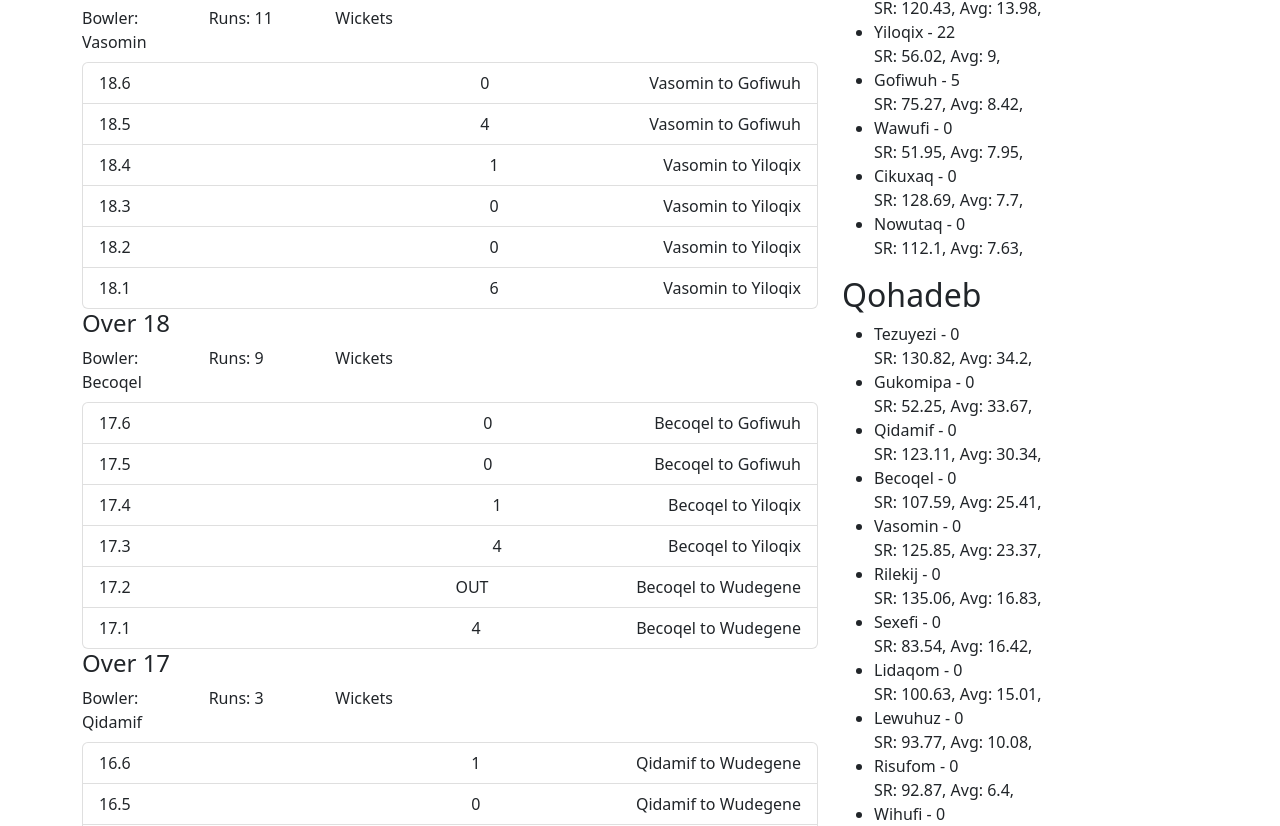
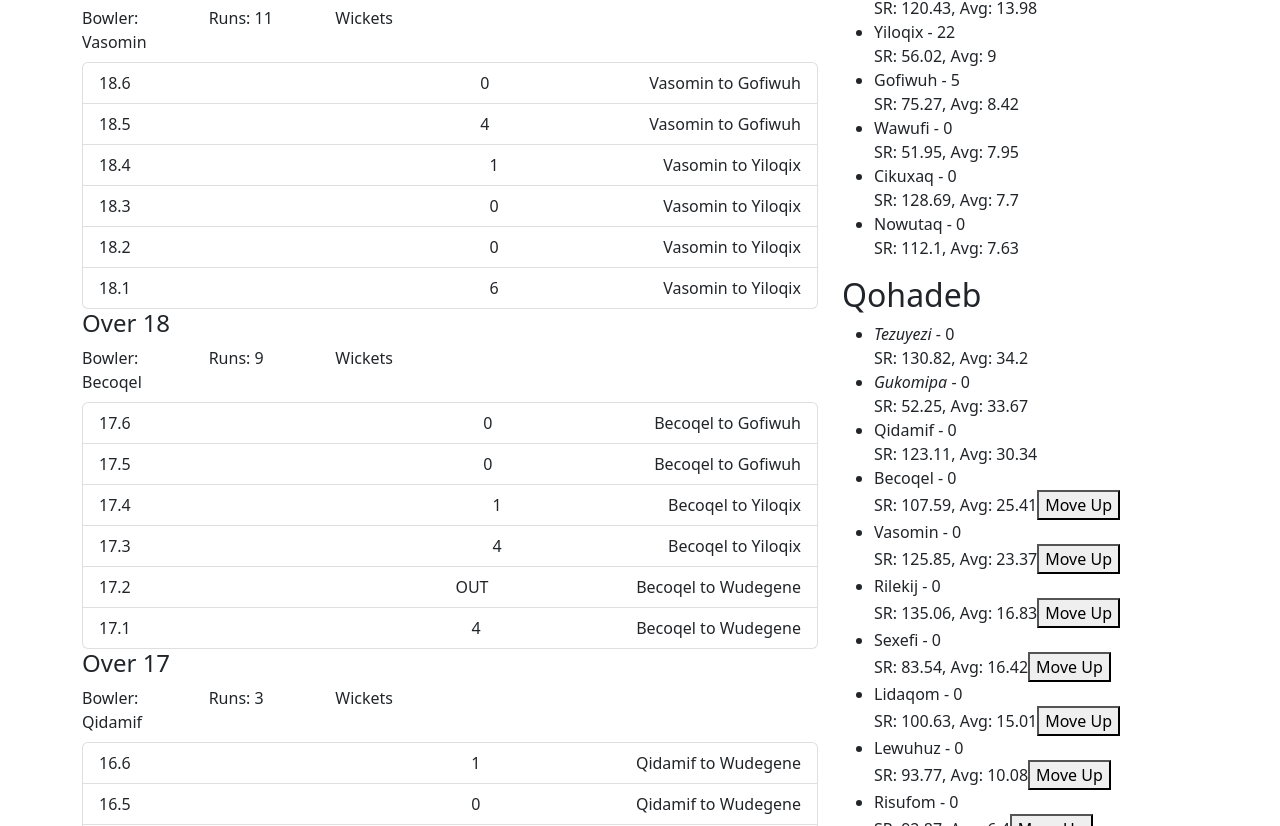
Before and after one commit to rdsimes/crykit, a React (Create React App) app: page / in a window 1280 px wide. Shown: the part 814-1640 px from the top of the page. Built offline with nearby package versions, Linux system fonts and the light colour scheme.

Commit message:
team reordering first try

```diff
--- a/src/App.tsx
+++ b/src/App.tsx
@@ -25,6 +25,10 @@ function App() {
   const [currentOver, setCurrentOver] = useState<DeliveryResult[]>([]);
   const [lastWicket, setLastWicket] = useState<Player>();
   const [chasingWickets, setChasingWickets] = useState<number>(0);
+  const movePlayerUp = (index:number) => {
+    [batters[index - 1], batters[index]] = [batters[index], batters[index - 1]];
+    console.log(batters, index);
+  }
 
 
   //const
@@ -168,8 +172,8 @@ function App() {
           </div>
           <div className="col-md-4">
             <h1>Teams</h1>
-            <Team team={game.team1} />
-            <Team team={game.team2} />
+            <Team team={game.team1} inningsComplete={true} />
+            <Team team={game.team2} inningsComplete={false} batter1={batters[0]} batter2={batters[1]} movePlayerUp = {movePlayerUp}/>
           </div>
         </div>
       </div>
--- a/src/Team.tsx
+++ b/src/Team.tsx
@@ -3,24 +3,53 @@ import { Team, Player } from './Game';
 
 interface TeamProps {
   team: Team;
- /* batter1: Player;
-  batter2: Player;*/
+  inningsComplete: boolean;
+  batter1?: Player;
+  batter2?: Player;
+  movePlayerUp?: (index: number) => void;
 }
 
-const TeamComponent: React.FC<TeamProps> = ({ team/*, batter1, batter2*/ }) => {
+const TeamComponent: React.FC<TeamProps> = ({ team, inningsComplete, batter1, batter2, movePlayerUp }) => {
+
+
   return (
     <div>
       <h2>{team.name}</h2>
       <ul>
-        {team.players.map((player, index) => (
-          <li key={index} className={player.wicket? 'out' : ''}>
-            {player.name} - {player.runs}
-            {player.wicket?
-            <><span>{player.wicket.description}</span></>
-            :''}
-            <br />SR: {player.strikeRate}, Avg: {player.battingAverage},
-          </li>
-        ))}
+        {team.players.map((player, index) => {
+          const isCurrentPlayer = player === batter1 || player === batter2;
+          const shouldRenderMoveUpLink =
+            !inningsComplete &&
+            !player.wicket &&
+            !isCurrentPlayer &&
+            index >= 3; // Updated index check to start from the fourth player (index 3)
+
+          return (
+            <li
+              key={index}
+              className={`${player.wicket ? 'out' : ''} ${isCurrentPlayer ? 'current' : ''}`}
+            >
+              <span style={player.wicket ? { fontWeight: 'bold' } : {}}>
+                {isCurrentPlayer ? (
+                  <em>{player.name}</em>
+                ) : (
+                  player.name
+                )}
+              </span>{' '}
+              - {player.runs}
+              {player.wicket ? (
+                <span>{player.wicket.description}</span>
+              ) : (
+                ''
+              )}
+              <br />
+              SR: {player.strikeRate}, Avg: {player.battingAverage}
+              {shouldRenderMoveUpLink && (
+                <button onClick={() => movePlayerUp && movePlayerUp(index)}>Move Up</button>
+              )}
+            </li>
+          );
+        })}
       </ul>
     </div>
   );
```
